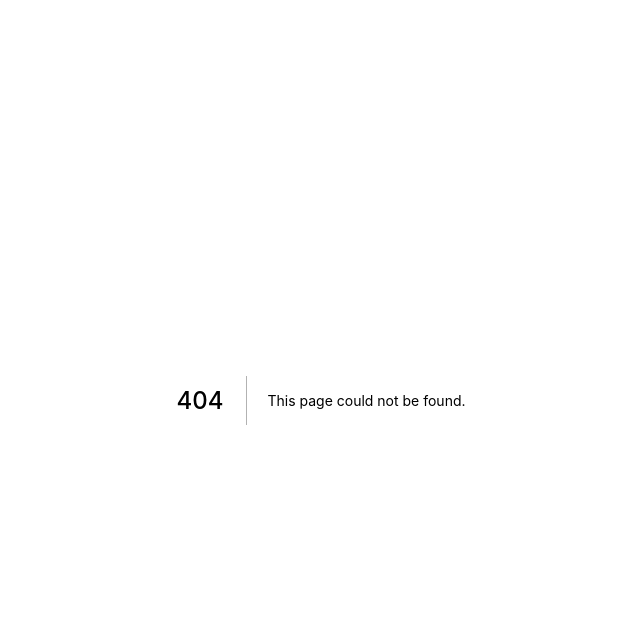
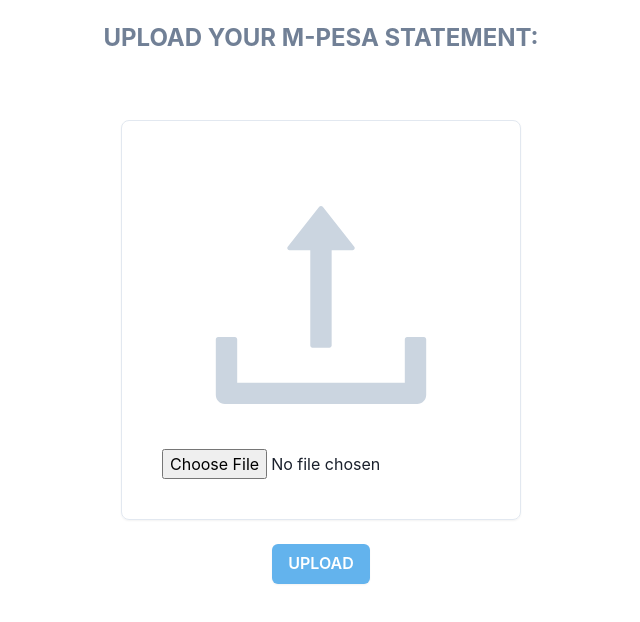
Before and after one commit to VictorOdede/Dashboard-NextJS, a Next.js app: page /upload in a window 1280 px wide. Before the commit this address had no page. Shown: the top 622 px of the page, without its empty margins (319-959 px from the left). Built offline with nearby package versions, Linux system fonts and the light colour scheme.

Commit message:
Upload page

```diff
--- a/pages/_app.js
+++ b/pages/_app.js
@@ -1,7 +1,11 @@
-import '../styles/globals.css'
+import { ChakraProvider } from '@chakra-ui/react'
 
 function MyApp({ Component, pageProps }) {
-  return <Component {...pageProps} />
+  return (
+    <ChakraProvider>
+      <Component {...pageProps} />
+    </ChakraProvider>
+    )
 }
 
 export default MyApp
--- /dev/null
+++ b/pages/upload.js
@@ -0,0 +1,42 @@
+import {
+    Box,
+    VStack,
+    Icon,
+    Text,
+    Button
+} from '@chakra-ui/react'
+
+import {AiOutlineUpload} from 'react-icons/ai'
+import {useRef} from 'react'
+
+
+const UploadPage = () => {
+
+    const thisDoc = useRef()
+
+    const buttonClick = () => {
+        console.log(`This doc is called: ${thisDoc.current.files[0].name}`)
+        console.log(`This is the Metadadta: ${thisDoc.current.files[0].toString()}`)
+    }
+
+    return(
+        <VStack spacing={6} >
+            <Text marginTop="5" fontWeight="bold" fontSize={24} color="gray.500" >
+                        UPLOAD YOUR M-PESA STATEMENT:
+                    </Text>
+            <Box as='button' padding="10" marginTop = "10" borderWidth='1px' w='400px' h='400px' boxShadow="sm" borderRadius='lg' overflow='hidden' _hover={{boxShadow: 'lg'}} _active={{boxShadow: 'sm'}} >
+                <VStack>
+                    <Icon as={AiOutlineUpload} w={72} h={72} color="gray.300" />
+                </VStack>
+                <input type="file" ref={thisDoc}/>
+            </Box>
+
+            <Button onClick={buttonClick} background="blue.300" color="white" boxShadow="sm" _hover={{boxShadow:"lg"}} _active={{background:"blue.500", boxShadow:"sm"}}>
+                UPLOAD
+            </Button>
+
+        </VStack>
+    )
+}
+
+export default UploadPage;
--- a/styles/Home.module.css
+++ b/styles/Home.module.css
@@ -118,10 +118,10 @@
 @media (prefers-color-scheme: dark) {
   .card,
   .footer {
-    border-color: #222;
+    border-color: rgb(115, 80, 255);
   }
   .code {
-    background: #111;
+    background: rgb(0, 0, 0);
   }
   .logo img {
     filter: invert(1);
--- a/styles/globals.css
+++ b/styles/globals.css
@@ -21,6 +21,6 @@
   }
   body {
     color: white;
-    background: black;
+    background: rgb(255, 106, 106);
   }
 }
```
Also changed, not shown: package.json (+6 -1 lines), 1 other file (tests, documents, lock files or other folders).
